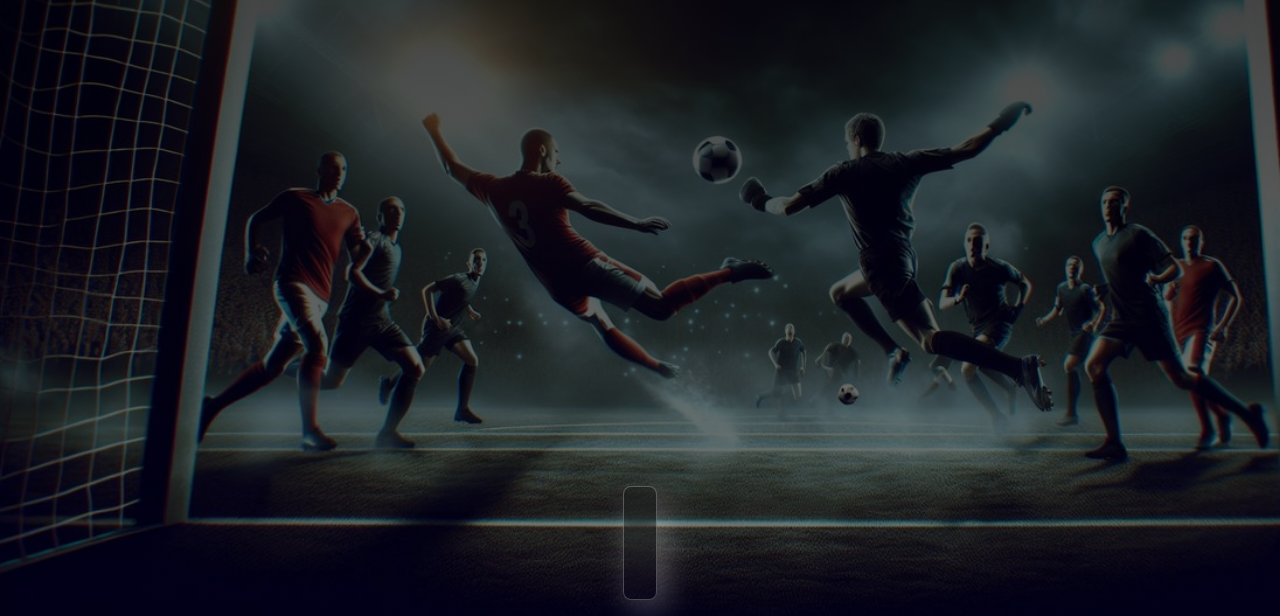
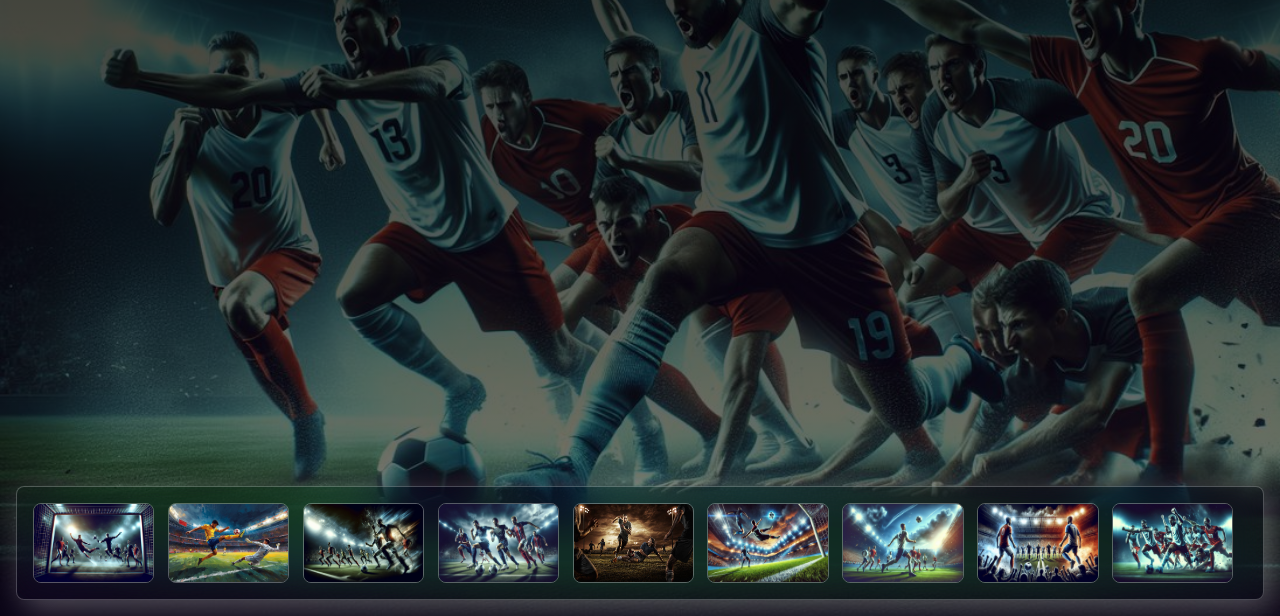
Before and after one commit to luizeeruan2026/myteam, a plain HTML site: page index.html in a window 1280 px wide. Shown: the part 184-800 px from the top of the page. Drawn offline with nearby package versions, Linux system fonts and the light colour scheme.

Commit message:
Finalizando projeto FutLourdão

```diff
--- a/css/styles.css
+++ b/css/styles.css
@@ -10,20 +10,24 @@
 }
 
 :root {
-    --gradient: linear-gradient(rgba(0, 0, 0, .8),rgba(0, 0, 0, .5))
+    --gradient: linear-gradient(rgba(0, 0, 0, .8), rgba(0, 0, 0, .5))
 }
 
 body {
     font-family: poppins-light;
 }
 
-h1, h2, h3, h4, h5, h6 {
+h1,
+h2,
+h3,
+h4,
+h5,
+h6 {
     font-family: poppins-bold;
 }
 
 .hero {
     min-height: 100dvh;
-    background-image: var(--gradient), url(../images/banner0.jpg);
     background-repeat: no-repeat;
     background-size: cover;
     opacity: .3;
@@ -31,7 +35,7 @@ h1, h2, h3, h4, h5, h6 {
 }
 
 @keyframes myhero {
-    to{
+    to {
         opacity: 1;
     }
 }
@@ -39,7 +43,8 @@ h1, h2, h3, h4, h5, h6 {
 .hero-title {
     text-wrap: balance;
     color: rgba(21, 14, 37, 0.8);
-    -webkit-text-stroke: 1px rgba(255, 255, 255, .5); /* Contorno da letra */
+    -webkit-text-stroke: 1px rgba(255, 255, 255, .5);
+    /* Contorno da letra */
     font-size: 7vw;
     line-height: 0.8;
 }
@@ -65,3 +70,16 @@ h1, h2, h3, h4, h5, h6 {
     display: grid;
     grid-template-columns: repeat(9, 1fr);
 }
+
+.img-grid {
+    width: 90%;
+    height: 80px;
+    border-radius: 8px;
+    border: 1px solid rgba(255, 255, 255, .3);
+    transition: .5s;
+
+    &:hover {
+        cursor: pointer;
+        scale: 1.2;
+    }
+}
--- a/index.html
+++ b/index.html
@@ -1,15 +1,19 @@
 <!doctype html>
 <html lang="pt-br">
+
 <head>
   <meta charset="utf-8">
   <meta name="viewport" content="width=device-width, initial-scale=1">
   <title>MyTeamLN</title>
-    <link href="https://cdn.jsdelivr.net/npm/bootstrap@5.3.8/dist/css/bootstrap.min.css" rel="stylesheet" integrity="sha384-sRIl4kxILFvY47J16cr9ZwB07vP4J8+LH7qKQnuqkuIAvNWLzeN8tE5YBujZqJLB" crossorigin="anonymous">
+  <link href="https://cdn.jsdelivr.net/npm/bootstrap@5.3.8/dist/css/bootstrap.min.css" rel="stylesheet"
+    integrity="sha384-sRIl4kxILFvY47J16cr9ZwB07vP4J8+LH7qKQnuqkuIAvNWLzeN8tE5YBujZqJLB" crossorigin="anonymous">
   <link rel="stylesheet" href="./css/styles.css">
 </head>
+
 <body>
 
-    <section class="container-fluid bg-dark d-flex flex-column align-items-center justify-content-between p-3 gap-3 hero" id"hero">
+  <section class="container-fluid bg-dark d-flex flex-column align-items-center justify-content-between p-3 gap-3 hero"
+    id="hero">
     <div class="text-center">
       <h1 class="display-1 pt-5 hero-title">FutLourdão</h1>
       <p class="lead m-0 hero-text">Seu time começa aqui!!!</p>
@@ -27,7 +31,9 @@
 
 
 
-    <script src="https://cdn.jsdelivr.net/npm/bootstrap@5.3.8/dist/js/bootstrap.bundle.min.js" integrity="sha384-FKyoEForCGlyvwx9Hj09JcYn3nv7wiPVlz7YYwJrWVcXK/BmnVDxM+D2scQbITxI" crossorigin="anonymous"></script>
+  <script src="https://cdn.jsdelivr.net/npm/bootstrap@5.3.8/dist/js/bootstrap.bundle.min.js"
+    integrity="sha384-FKyoEForCGlyvwx9Hj09JcYn3nv7wiPVlz7YYwJrWVcXK/BmnVDxM+D2scQbITxI"
+    crossorigin="anonymous"></script>
 
   <!-- linkar o app.js como um module -->
   <script type="module" src="./js/app.js"></script>
--- a/js/app.js
+++ b/js/app.js
@@ -1,3 +1,42 @@
 import { jogadores, banners } from "./objetos.js";
 
+const meuGrid = document.querySelector('#grid');
+
+// recuperar o elemento HTML que receberá o grid
+// montando o grid - inserindo as images
+banners.forEach(banner => {
+    meuGrid.innerHTML += `
+    <img src="${banner}" alt="imagem do banner" class= "img-grid">
+    `
+});
+
 // montando o grid das imagens
+
+const meuHero = document.querySelector('#hero');
+
+// função para trocar o banner
+function trocarBanner(src) {
+    meuHero.style.backgroundImage = `var(--gradient), url(${src})`;
+
+
+    // aplicar a animação toda vez que a imagem mudar
+    meuHero.style.animation = 'none';
+    meuHero.offsetHeight;
+    meuHero.style.animation = 'myhero .5s linear forwards';
+}
+
+// definindo o click da imagem
+document.addEventListener('click', function (event) {
+    // verificar se o cara que recebeu o click possui a classe css img-grid
+    if (event.target.classList.contains('img-grid')) {
+        const src = event.target.getAttribute('src');
+        trocarBanner(src);
+
+    }
+
+})
+
+// deixar a imagem aleatória, nova imagem cada vez q a página é carregada
+const numeroSorteado = Math.floor(Math.random() * banners.length);
+const bannerinicial = banners[numeroSorteado]; ~
+    trocarBanner(bannerinicial)
```
Lines whose indentation alone changed are shown as unchanged.
